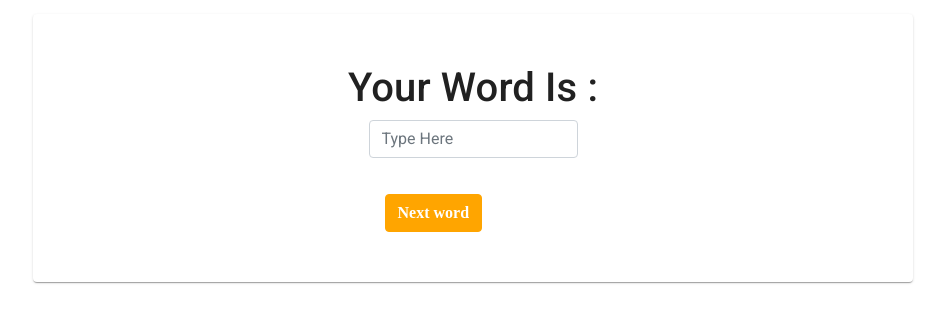
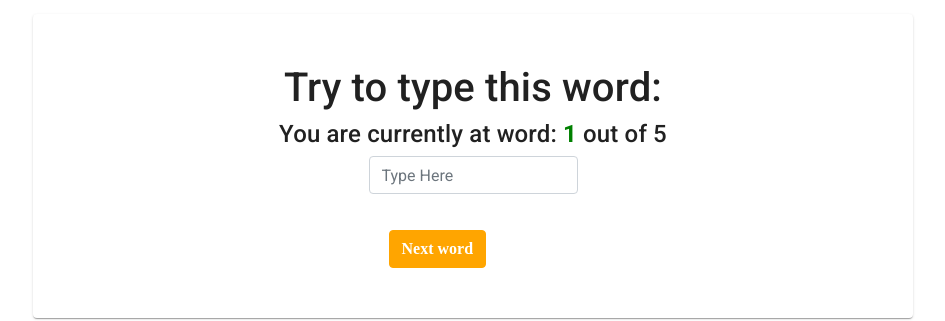
Before and after one commit to amuresan9522/Dyslexia_frontend, a Next.js app: page /game in a window 1280 px wide. Both pictures are taken after a click on the button "Start Game". Shown: the part 167-488 px from the top of the page, without its empty margins (167-1112 px from the left). Built offline with nearby package versions, Linux system fonts and the light colour scheme; no server answers.

Commit message:
Added counter for word number in game
--reduced word count to 5

```diff
--- a/pages/game.js
+++ b/pages/game.js
@@ -79,13 +79,14 @@ class Game extends Component {
                 (
 
                     <div style={{ display: "flex", flexDirection: "column", alignItems: "center", margin: "50px"}}>
-                        <h1>Your Word Is : <span style={{ color: "red"}}><b>{this.state.textArray[this.state.index]} </b> </span> </h1>
+                        <h1> Try to type this word: <span style={{ color: "red"}}><b>{this.state.textArray[this.state.index]} </b> </span> </h1>
+                        <h4>You are currently at word: <span style={{ color: "green", fontfamily: "Satisfy"}}  ><b> {this.state.index +1} </b></span> out of 5 </h4>
                     <Form >
                         <Form.Group>
                             <Form.Control value={this.state.userWord} size="md" type="text" placeholder="Type Here" required onChange={this.handleChange}/>
                             <br />
                         </Form.Group>
-                        <Button variant="primary" onClick={this.onTypeFinished} style={{marginLeft: "16px", backgroundColor: "orange", fontFamily: "Satisfy", fontWeight: "bold", border: "1px solid orange"}}>Next word</Button>
+                        <Button variant="primary" onClick={this.onTypeFinished} style={{marginLeft: "20px", backgroundColor: "orange", fontFamily: "Satisfy", fontWeight: "bold", border: "1px solid orange"}}>Next word</Button>
                     </Form>
                     </div>
                 )
--- a/services/game.service.js
+++ b/services/game.service.js
@@ -1,5 +1,5 @@
 import axios from 'axios'
 
 export const getWords = () => {
-    return axios.get('https://random-word-api.herokuapp.com/word?number=11').then((response) => response.data)
+    return axios.get('https://random-word-api.herokuapp.com/word?number=5').then((response) => response.data)
 }
```
